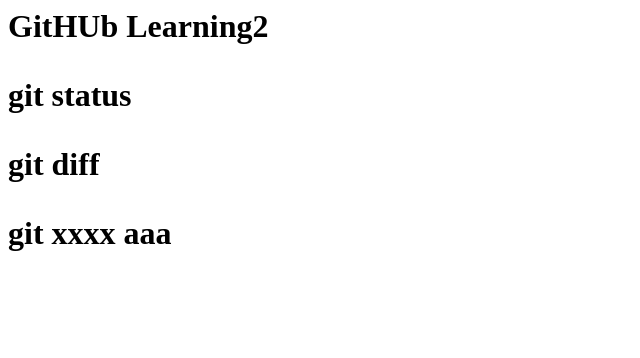
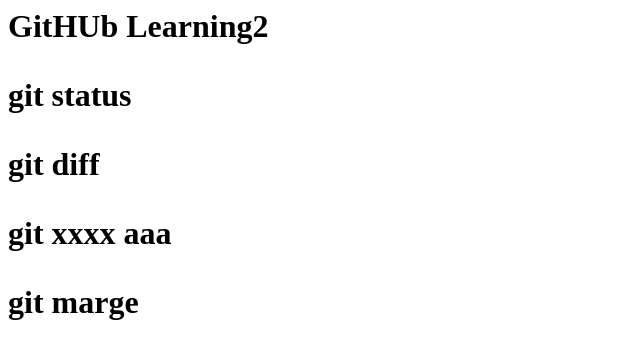
Before and after one commit to Dougashiba/git_tutorial, a plain HTML site: page index.html in a window 1280 px wide. Shown: the whole page, without its empty margins (0-640 px from the left). Drawn offline with Linux system fonts and the light colour scheme.

Commit message:
Update index.html

```diff
--- a/index.html
+++ b/index.html
@@ -2,3 +2,4 @@
 <p>git status<p/>
 <p>git diff<p/>
 <p>git xxxx aaa<p/>
+<p>git marge<p/>
```
